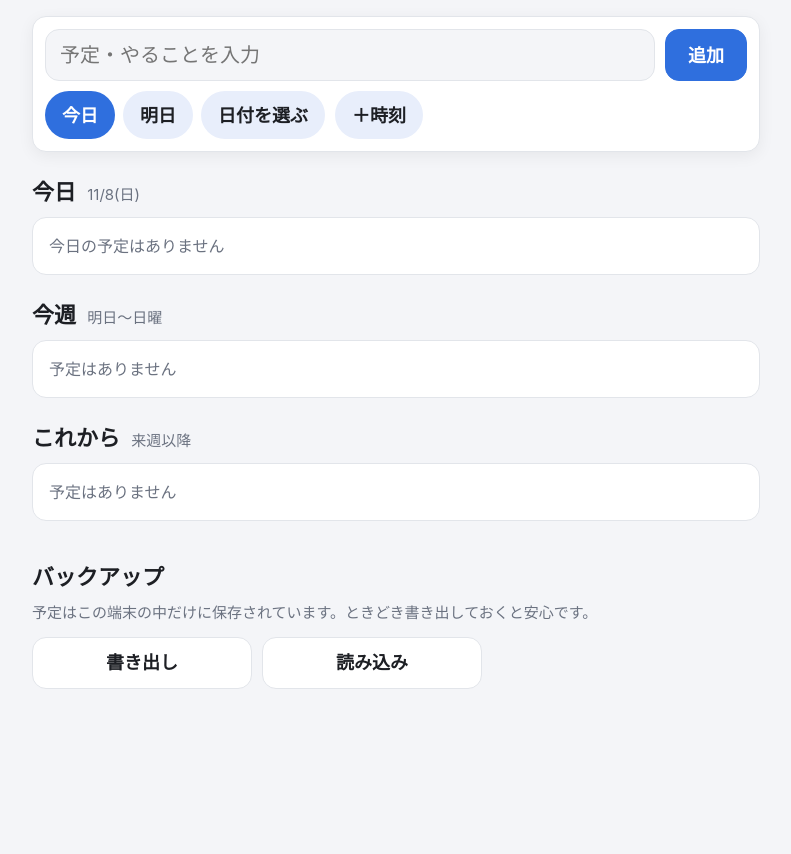
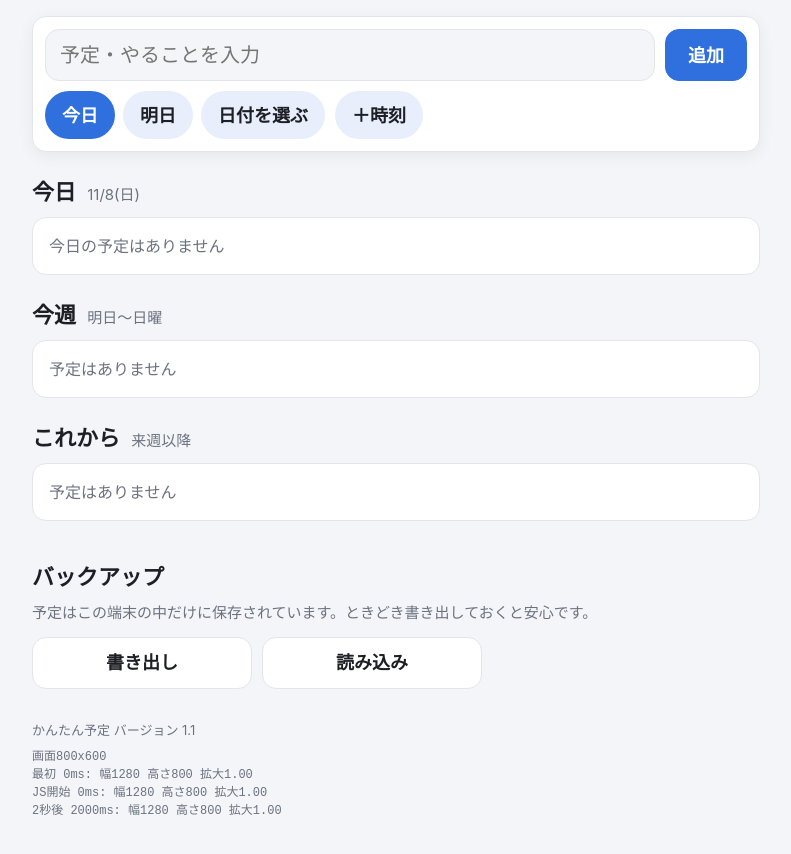
Before and after one commit to skiri7kenteki/kantan-yotei, a plain HTML site: page index.html in a window 1280 px wide. Shown: the whole page, without its empty margins (244-1035 px from the left). Before the commit the page ends 800 px from the top, so only its background shows below. Drawn offline with Linux system fonts and the light colour scheme.

Commit message:
更新がすぐ届くようにし、バージョン表示と起動時の画面サイズ記録（一時的）を追加
Co-Authored-By: Claude Opus 5.5 <noreply@anthropic.com>

```diff
--- a/app.js
+++ b/app.js
@@ -1,6 +1,7 @@
 'use strict';
 
 // ===== 設定 =====
+const APP_VERSION = '1.1';                    // 直したら上げる（画面の下に表示され、更新が届いたか分かる）
 const STORAGE_KEY = 'kantan-yotei.v1';        // localStorage に保存するときの名前
 const BROKEN_KEY = 'kantan-yotei.v1.broken';  // 読めなかったデータの避難先
 const WEEKDAYS = ['日', '月', '火', '水', '木', '金', '土'];
@@ -428,10 +429,36 @@ function revealWhenScaleSettles() {
   // 1 秒たっても戻らないときは index.html 側の仕組みで表示される
 }
 
+// ===== 【一時的】起動直後の画面サイズの記録（拡大表示の原因調査用。原因が分かったら消す） =====
+function startViewportLog() {
+  const debugEl = document.getElementById('debug');
+  const start = window.startupViewport;
+  if (!debugEl || !start) return;
+  const lines = [];
+  const add = (label, w, h, scale) => {
+    const s = typeof scale === 'number' ? scale.toFixed(2) : '-';
+    lines.push(`${label}: 幅${w} 高さ${h} 拡大${s}`);
+    debugEl.textContent = `画面${screen.width}x${screen.height}\n` + lines.join('\n');
+  };
+  const now = (label) => {
+    const vv = window.visualViewport;
+    add(`${label} ${Date.now() - start.t}ms`, window.innerWidth, window.innerHeight, vv ? vv.scale : null);
+  };
+  add('最初 0ms', start.w, start.h, start.scale);
+  now('JS開始');
+  let count = 0;
+  const onResize = () => { if (count++ < 8) now('変化'); };
+  window.addEventListener('resize', onResize);
+  if (window.visualViewport) window.visualViewport.addEventListener('resize', onResize);
+  setTimeout(() => now('2秒後'), 2000);
+}
+
 // ===== 起動 =====
 items = loadItems();
 setDayMode('today');
 render();
+document.getElementById('version').textContent = `かんたん予定 バージョン ${APP_VERSION}`;
+startViewportLog();
 revealWhenScaleSettles();
 
 // service worker の登録（オフラインで開けるようにする）。
--- a/index.html
+++ b/index.html
@@ -18,6 +18,11 @@
     // 横画面で開いた直後に iPad が一瞬拡大表示するのを隠す（app.js が拡大の戻りを確認して表示する）
     // 万一のため 1 秒後には必ず表示する
     document.documentElement.classList.add('is-settling');
+    // 【一時的】拡大表示の原因調査用：いちばん最初の画面サイズを記録（app.js が表示する）
+    window.startupViewport = {
+      t: Date.now(), w: window.innerWidth, h: window.innerHeight,
+      scale: window.visualViewport ? window.visualViewport.scale : null
+    };
     setTimeout(function () { document.documentElement.classList.remove('is-settling'); }, 1000);
   </script>
 </head>
@@ -70,6 +75,11 @@
       </div>
       <input id="import-file" type="file" accept=".json,application/json" hidden>
     </section>
+
+    <footer class="footer">
+      <p id="version"></p>
+      <pre id="debug" class="debug"></pre>
+    </footer>
   </main>
 
   <script src="./app.js"></script>
--- a/style.css
+++ b/style.css
@@ -222,3 +222,9 @@ button, input { font: inherit; color: inherit; }
 .note { margin: 0 0 12px; font-size: 15px; color: var(--muted); }
 .backup-buttons { display: flex; gap: 10px; }
 .backup-buttons .btn { flex: 1; max-width: 220px; }
+
+/* ===== いちばん下（バージョン表示など） ===== */
+.footer { margin-top: 32px; font-size: 13px; color: var(--muted); }
+.footer p { margin: 0; }
+.debug { margin: 8px 0 0; white-space: pre-wrap; font-size: 12px; }
+.debug:empty { display: none; }
--- a/sw.js
+++ b/sw.js
@@ -4,7 +4,7 @@
 // 方針は「ネット優先」：つながっていれば最新版を取りに行き、だめなら保存しておいた版を使う
 // ファイルを増やした・減らしたときは APP_FILES を直し、CACHE_NAME の番号を上げる
 
-const CACHE_NAME = 'kantan-yotei-v1';
+const CACHE_NAME = 'kantan-yotei-v2';
 const APP_FILES = [
   './',
   './index.html',
@@ -39,8 +39,10 @@ self.addEventListener('fetch', (event) => {
   const request = event.request;
   if (request.method !== 'GET' || new URL(request.url).origin !== self.location.origin) return;
 
+  // cache: 'no-cache' … GitHub Pages は「10 分間は古い版を使ってよい」と返すので、
+  // 毎回サーバーに新しい版があるか確認させる（変わっていなければ確認だけで済む）
   event.respondWith(
-    fetch(request)
+    fetch(request.url, { cache: 'no-cache' })
       .then((response) => {
         if (response.ok) {
           const copy = response.clone();
```
Also changed, not shown: 2 other files.
